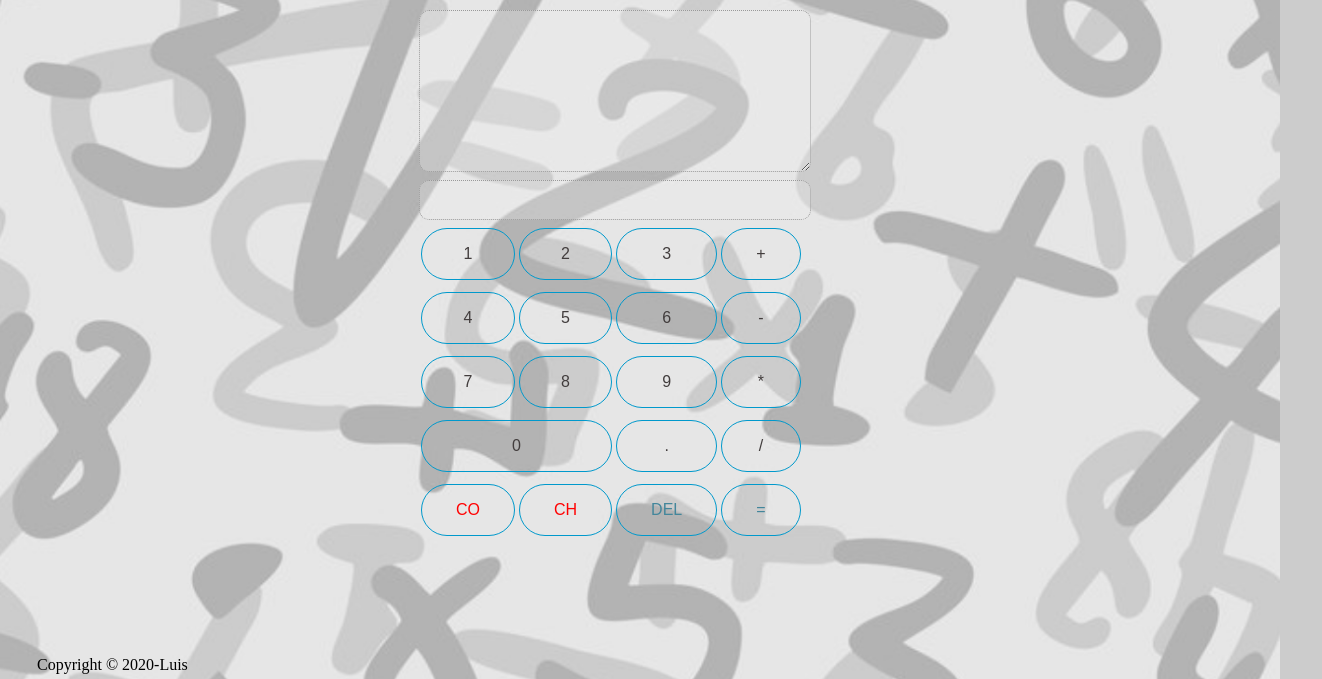
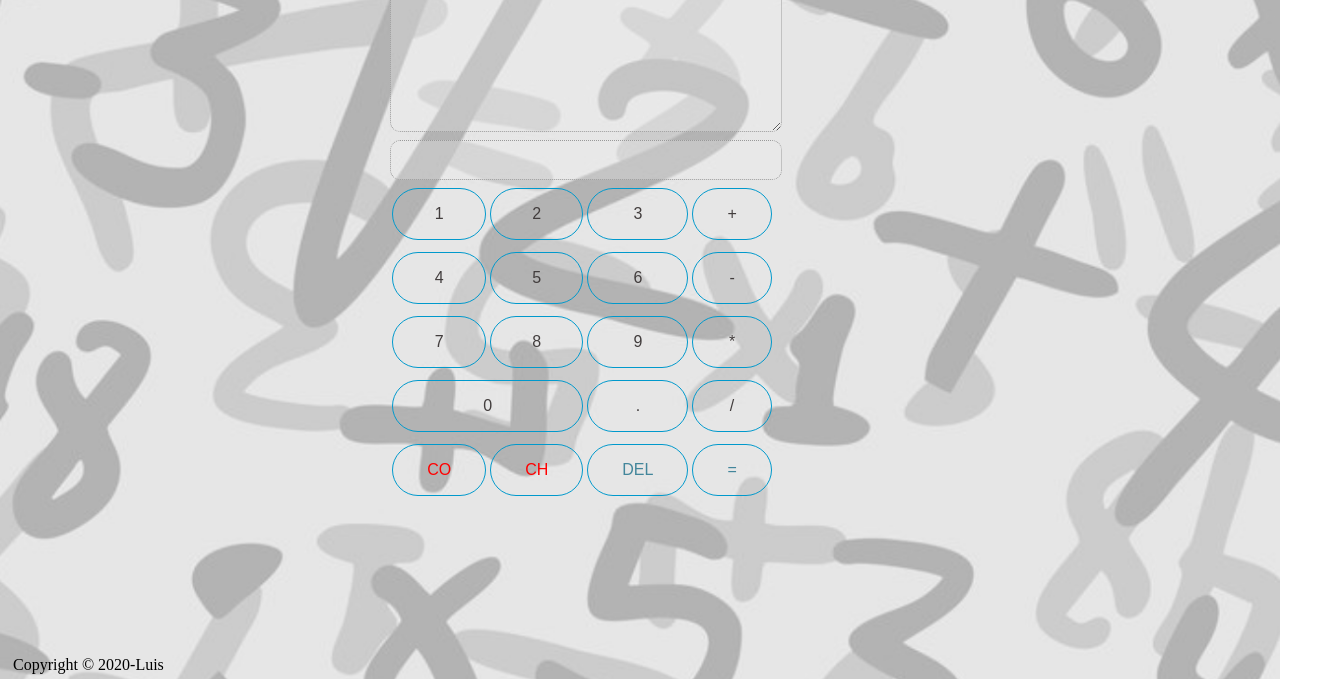
Before and after one commit to guitarde/calculadora-GeeksHubs, a plain HTML site: page index.html in a window 1280 px wide. Shown: the part 121-800 px from the top of the page, 1322 px wide, since content can reach past the window. Drawn offline with Linux system fonts and the light colour scheme.

Commit message:
Fixed css file

```diff
--- a/assets/css/style.css
+++ b/assets/css/style.css
@@ -1,14 +1,12 @@
+html {}
+
 body {
     background-color: rgb(204, 204, 204);
     display: flex;
-    margin: 3em 2em;
     flex-wrap: wrap;
     overflow-x: hidden;
-    height: 100%;
-    width: 100%;
-    background-image: url('../img/fondo2.png');
-    background-repeat: no-repeat;
-    background-size: cover
+    background: url('../img/fondo2.png') no-repeat fixed;
+    background-size: cover;
 }
 
 h1 {
```
